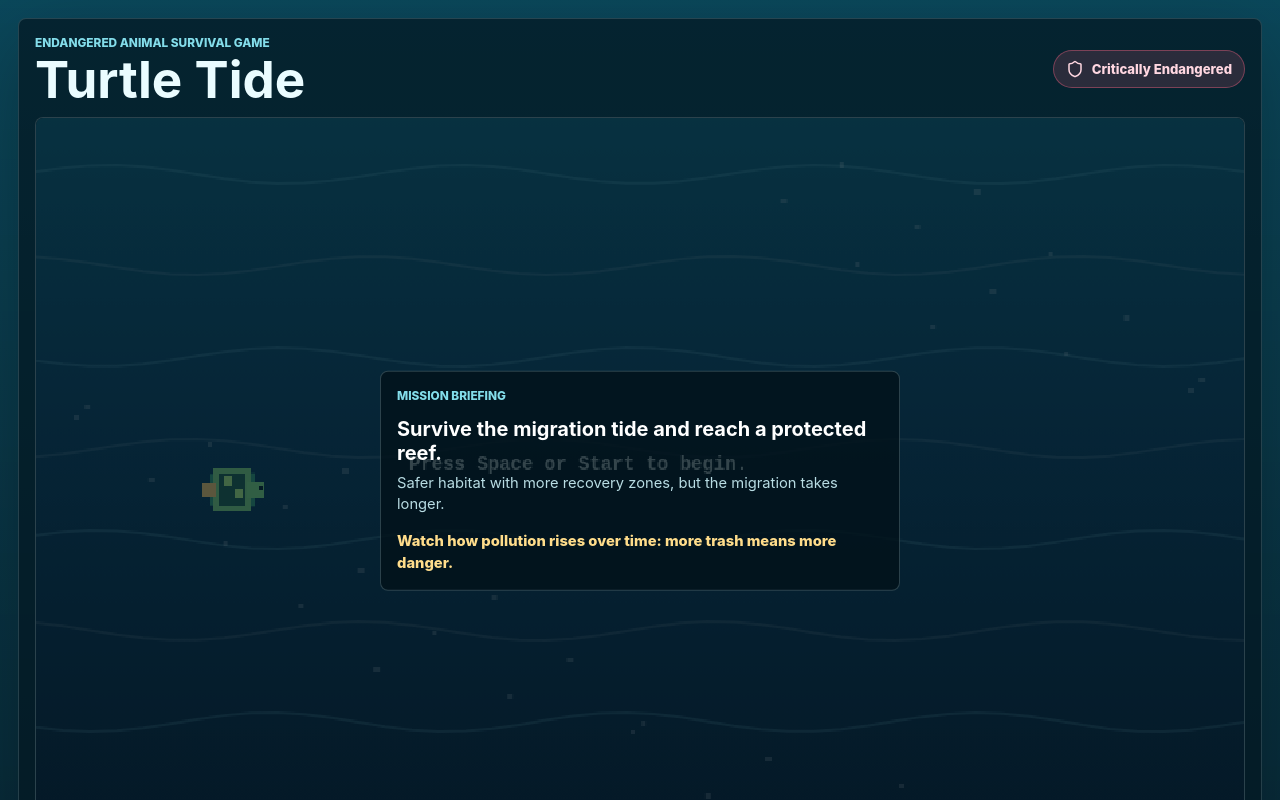
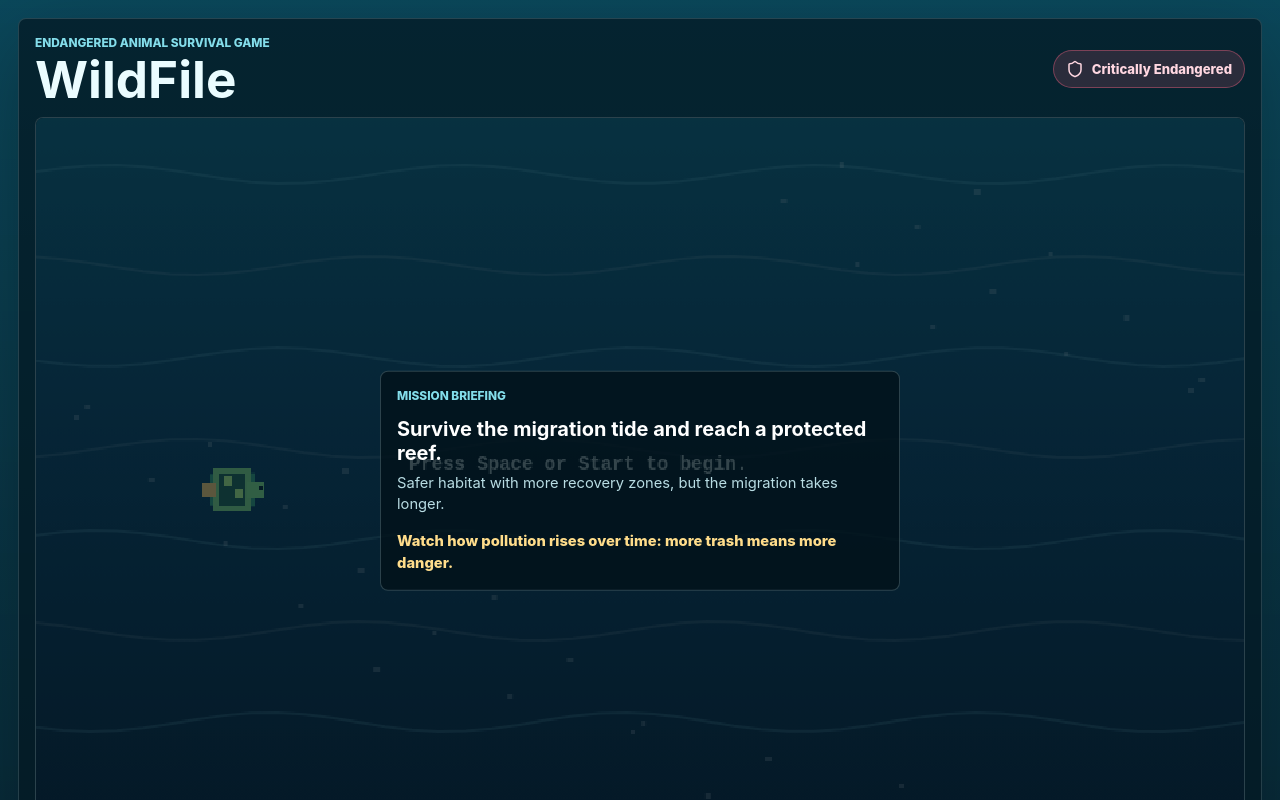
Before and after one commit to serenequacked/animal-hack-26, a React (Vite) app: page / in a window 1280 px wide. Shown: the top 800 px of the page. Built offline with nearby package versions, Linux system fonts and the light colour scheme.

Commit message:
Rename game to WildFile

```diff
--- a/electron/main.js
+++ b/electron/main.js
@@ -10,7 +10,7 @@ function createWindow() {
     minWidth: 920,
     minHeight: 620,
     backgroundColor: "#082235",
-    title: "Turtle Tide",
+    title: "WildFile",
     webPreferences: {
       contextIsolation: true,
       nodeIntegration: false
--- a/index.html
+++ b/index.html
@@ -3,7 +3,7 @@
   <head>
     <meta charset="UTF-8" />
     <meta name="viewport" content="width=device-width, initial-scale=1.0" />
-    <title>Turtle Tide</title>
+    <title>WildFile</title>
   </head>
   <body>
     <div id="root"></div>
--- a/package.json
+++ b/package.json
@@ -1,5 +1,5 @@
 {
-  "name": "turtle-tide",
+  "name": "wildfile",
   "version": "0.1.0",
   "private": true,
   "description": "A 2D pixel conservation survival game about an endangered sea turtle escaping ocean threats.",
@@ -28,7 +28,7 @@
   },
   "build": {
     "appId": "com.animalhack.turtletide",
-    "productName": "Turtle Tide",
+    "productName": "WildFile",
     "files": [
       "dist/**/*",
       "electron/**/*",
--- a/src/App.tsx
+++ b/src/App.tsx
@@ -431,7 +431,7 @@ export function App() {
   const learnedLessonsRef = useRef<string[]>([]);
   const [gameState, setGameState] = useState<GameState>("ready");
   const [score, setScore] = useState(0);
-  const [bestScore, setBestScore] = useState(() => Number(localStorage.getItem("turtle-tide-best") ?? 0));
+  const [bestScore, setBestScore] = useState(() => Number(localStorage.getItem("wildfile-best") ?? 0));
   const [health, setHealth] = useState(MAX_HEALTH);
   const [pollution, setPollution] = useState(0);
   const [lastFact, setLastFact] = useState("Fishing gear, plastic, and boat traffic are daily survival challenges for sea turtles.");
@@ -682,7 +682,7 @@ export function App() {
         });
         setBestScore((previous) => {
           const next = Math.max(previous, finalScore);
-          localStorage.setItem("turtle-tide-best", String(next));
+          localStorage.setItem("wildfile-best", String(next));
           return next;
         });
       }
@@ -696,11 +696,11 @@ export function App() {
 
   return (
     <main className="app-shell">
-      <section className="game-panel" aria-label="Turtle Tide game">
+      <section className="game-panel" aria-label="WildFile game">
         <div className="title-row">
           <div>
             <p className="eyebrow">Endangered animal survival game</p>
-            <h1>Turtle Tide</h1>
+            <h1>WildFile</h1>
           </div>
           <div className="status-pill">
             <Shield size={18} />
```
Also changed, not shown: 2 other files (tests, documents, lock files or other folders).
